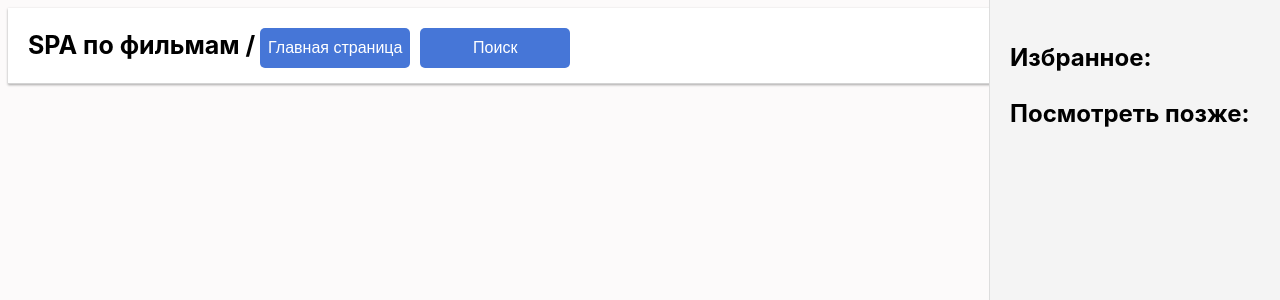
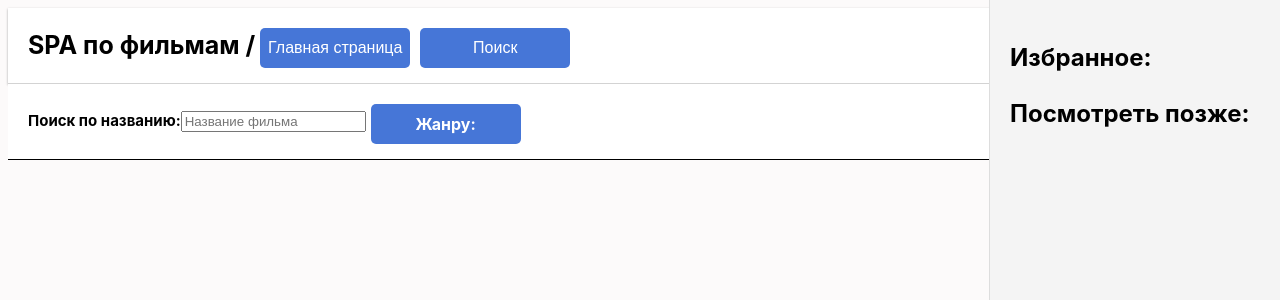
Before and after one commit to AfanasevAndU/SP_Task5, a React (Vite) app: page /search in a window 1280 px wide. Shown: the top 300 px of the page. Built offline with nearby package versions, Linux system fonts and the light colour scheme.

Commit message:
Реализация страницы поиска

```diff
--- a/src/pages/movieSearch.tsx
+++ b/src/pages/movieSearch.tsx
@@ -1,9 +1,161 @@
-import { Sidebar } from "../shared/ui/sidebar";
+import { Container } from "../shared/ui/container";
+import { useAppDispatch, useAppSelector } from "../app/hooks";
+import { Input } from "../shared/ui/input";
+import { MovieCard } from "../shared/ui/movie-card";
+import { useEffect, useState } from "react";
+import { Movie } from "../store/movieSlice";
+import { Button } from "../shared/ui/button";
+import { Select } from "../shared/ui/select";
+import { Option } from "../shared/ui/select";
+import {
+  addMovieToFavourites,
+  removeMovieFromFavourites,
+} from "../store/favouriteMovieSlice";
+import {
+  addMovieToWatchLater,
+  removeMovieFromWatchLater,
+} from "../store/watchLaterMovieSlice";
 
 function MovieSearchPage() {
+  const dispatch = useAppDispatch();
+  const { movies } = useAppSelector((state) => state.movies);
+  const { genre } = useAppSelector((state) => state.genres);
+  const [searchTerm, setSearchTerm] = useState<string>("");
+
+  // Состояние кнопок "Избранное"
+  const [favouriteButtonStates, setFavouriteButtonStates] = useState<{
+    [key: string]: string;
+  }>({});
+  // Состояние кнопок "Посмотреть позже"
+  const [watchLaterButtonStates, setWatchLaterButtonStates] = useState<{
+    [key: string]: string;
+  }>({});
+
+  const [filteredMovies, setFilteredMovies] = useState<Movie[]>(
+    movies.results || []
+  );
+
+  const [selectedGenre, setSelectedGenre] = useState<Option | null>(null);
+
+  useEffect(() => {
+    setFilteredMovies(movies.results || []);
+  }, [movies]);
+
+  useEffect(() => {
+    // Установка начальных состояний кнопок "Избранное" и "Посмотреть позже"
+    const defaultFavouriteButtonStates = movies?.results?.reduce(
+      (button, movie) => {
+        button[movie.id] = "Избранное";
+        return button;
+      },
+      {} as { [key: string]: string }
+    );
+    if (defaultFavouriteButtonStates) {
+      setFavouriteButtonStates(defaultFavouriteButtonStates);
+    }
+    const defaultWatchLaterButtonStates = movies?.results?.reduce(
+      (button, movie) => {
+        button[movie.id] = "Посмотреть позже";
+        return button;
+      },
+      {} as { [key: string]: string }
+    );
+    if (defaultWatchLaterButtonStates) {
+      setWatchLaterButtonStates(defaultWatchLaterButtonStates);
+    }
+  }, [movies]);
+
+  const handleSearch = (searchTerm: string) => {
+    setSearchTerm(searchTerm);
+    const filtered =
+      movies.results?.filter((movie) =>
+        movie.title.toLowerCase().includes(searchTerm.toLowerCase())
+      ) || [];
+    setFilteredMovies(filtered);
+  };
+
+  const handleFavourites = (movie: Movie) => {
+    const movieId = String(movie.id);
+    const newState = { ...favouriteButtonStates };
+    if (newState[movieId] === "Избранное") {
+      dispatch(addMovieToFavourites(movie));
+      newState[movieId] = "Удалить из избранного";
+    } else {
+      dispatch(removeMovieFromFavourites(movie));
+      newState[movieId] = "Избранное";
+    }
+    setFavouriteButtonStates(newState);
+  };
+
+  const handleWatchLater = (movie: Movie) => {
+    const movieId = String(movie.id);
+    const newState = { ...watchLaterButtonStates };
+    if (newState[movieId] === "Посмотреть позже") {
+      dispatch(addMovieToWatchLater(movie));
+      newState[movieId] = "Удалить из посмотреть позже";
+    } else {
+      dispatch(removeMovieFromWatchLater(movie));
+      newState[movieId] = "Посмотреть позже";
+    }
+    setWatchLaterButtonStates(newState);
+  };
+
+  const handleGenresForMovie = (genreIds: string[]) => {
+    return genreIds.map((genreId) => {
+      const movieCategory = genre.genres?.find((genre) => genre.id === genreId);
+      return movieCategory ? (
+        <span key={movieCategory.id}>{movieCategory.name} | </span>
+      ) : null;
+    });
+  };
+
+  const handleGenreChange = (selectedGenre: Option | null) => {
+    setSelectedGenre(selectedGenre);
+    const filtered =
+      movies.results?.filter((movie) =>
+        selectedGenre ? movie.genre_ids.includes(selectedGenre.id) : true
+      ) || [];
+    setFilteredMovies(filtered);
+  };
+
   return (
     <>
-      <Sidebar></Sidebar>
+      <Container flexDirection="row">
+        <div>Поиск по названию: </div>
+        <Input placeholder="Название фильма" onChange={handleSearch}></Input>
+        <Select
+          options={genre.genres || []}
+          onChange={handleGenreChange}
+          title={selectedGenre?.name}
+        />
+      </Container>
+      <div>
+        {filteredMovies?.length === movies.results?.length &&
+        !selectedGenre &&
+        !searchTerm ? (
+          <h2>Введите название фильма или выберите жанр</h2>
+        ) : (
+          filteredMovies.map((movie, index) => (
+            <MovieCard key={movie.id} movie={movie} id={index + 1}>
+              <>
+                <div>{handleGenresForMovie(movie.genre_ids)}</div>
+                <Button
+                  onClick={() => handleFavourites(movie)}
+                  id={String(movie.id)}
+                >
+                  Избранное
+                </Button>
+                <Button
+                  onClick={() => handleWatchLater(movie)}
+                  id={String(movie.id)}
+                >
+                  Посмотреть позже
+                </Button>
+              </>
+            </MovieCard>
+          ))
+        )}
+      </div>
     </>
   );
 }
--- /dev/null
+++ b/src/shared/ui/input/index.ts
@@ -0,0 +1,2 @@
+export { Input } from "./input";
+export * from "./input.types";
--- /dev/null
+++ b/src/shared/ui/input/input.tsx
@@ -0,0 +1,21 @@
+import { FC, useState } from "react";
+import { InputProps } from "./input.types";
+
+export const Input: FC<InputProps> = ({ onChange, placeholder, id }) => {
+  const [searchTerm, setSearchTerm] = useState("");
+  const handleChange = (event: React.ChangeEvent<HTMLInputElement>) => {
+    const value = event.target.value;
+    setSearchTerm(value);
+    onChange(value);
+  };
+
+  return (
+    <input
+      type="text"
+      id={id}
+      onChange={handleChange}
+      placeholder={placeholder}
+      value={searchTerm}
+    />
+  );
+};
--- /dev/null
+++ b/src/shared/ui/input/input.types.ts
@@ -0,0 +1,6 @@
+export interface InputProps {
+  placeholder?: string;
+  id?: string;
+  onChange: (value: string) => void;
+  value?: string;
+}
--- a/src/shared/ui/select/select.tsx
+++ b/src/shared/ui/select/select.tsx
@@ -7,7 +7,7 @@ export const Select: React.FC<SelectProps> = ({
   options,
   onClose,
   onChange,
-  title = "11",
+  title = "",
   placeholder = "Жанру: ",
 }) => {
   const [isOpen, setIsOpen] = useState(false);
```
Also changed, not shown: src/shared/ui/input/input.styles.ts (added).
